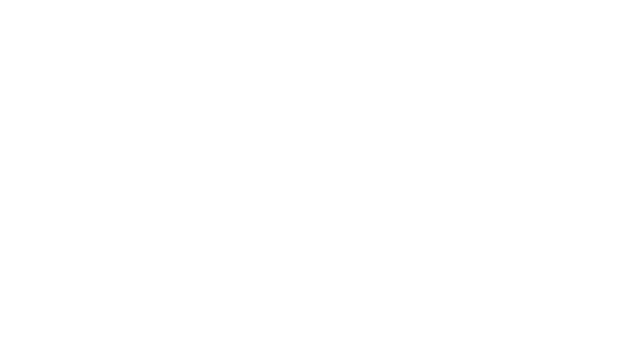
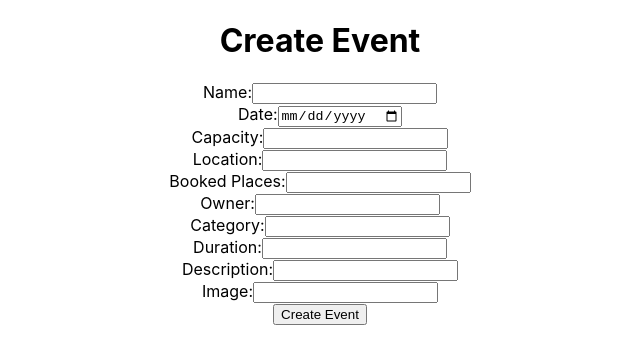
Before and after one commit to MohamedYProg/EventCloud, a React (Create React App) app in the folder Frontend/: page /events/create in a window 1280 px wide. Before the commit this address had no page. Shown: the top 364 px of the page, without its empty margins (320-960 px from the left). Built offline with nearby package versions, Linux system fonts and the light colour scheme.

Commit message:
updated pull

```diff
--- a/Frontend/package.json
+++ b/Frontend/package.json
@@ -11,7 +11,7 @@
     "react": "^18.3.1",
     "react-dom": "^18.3.1",
     "react-router-dom": "^6.23.1",
-    "react-scripts": "5.0.1",
+    "react-scripts": "^5.0.1",
     "web-vitals": "^2.1.4"
   },
   "scripts": {
--- a/Frontend/src/App.jsx
+++ b/Frontend/src/App.jsx
@@ -7,6 +7,7 @@ import Login from './Login';
 import Signup from './Signup';
 import AboutPage from './AboutPage';
 import ContactUsPage from './ContactUsPage';
+import EventForm from './EventForm';
 
 // Layout component
 const Layout = ({ children }) => {
@@ -32,6 +33,7 @@ function App() {
           <Route path="/events" element={<Layout><EventsPage /></Layout>} />
           <Route path="/about" element={<Layout><AboutPage /></Layout>} />
           <Route path="/contact" element={<Layout><ContactUsPage /></Layout>} />
+          <Route path="/events/create" element={<EventForm />} />
         </Routes>
       </div>
     </Router>
--- /dev/null
+++ b/Frontend/src/EventForm.jsx
@@ -0,0 +1,123 @@
+import React, { useState } from 'react';
+import axios from 'axios';
+
+function EventForm({ onCreateEvent }) {
+  const [eventName, setEventName] = useState('');
+  const [eventDate, setEventDate] = useState('');
+  const [eventCapacity, setEventCapacity] = useState('');
+  const [eventLocation, setEventLocation] = useState('');
+  const [eventBookedPlaces, setEventBookedPlaces] = useState('');
+  const [eventOwner, setEventOwner] = useState('');
+  const [eventCategory, setEventCategory] = useState('');
+  const [eventImage, setEventImage] = useState('');
+  const [eventDuration, setEventDuration] = useState('');
+  const [eventDescription, setEventDescription] = useState('');
+  const [loading, setLoading] = useState(false);
+
+  const handleSubmit = async (e) => {
+    e.preventDefault();
+    setLoading(true);
+    try {
+      const eventData = {
+        name: eventName,
+        date: eventDate,
+        capacity: eventCapacity,
+        location: eventLocation,
+        bookedPlaces: eventBookedPlaces,
+        owner: eventOwner,
+        category: eventCategory,
+        image: eventImage,
+        duration: eventDuration,
+        description: eventDescription
+        // Add more event fields as needed
+      };
+      const response = await axios.post('http://localhost:3000/api/v1/user/create_event', eventData);
+
+
+        // Adjust the endpoint as per your backend
+      setLoading(false);
+      if (response.status === 201) {
+        onCreateEvent(eventData);
+        setEventName('');
+        setEventDate('');
+        setEventCapacity('');
+        setEventLocation('');
+        setEventOwner('');
+        setEventCategory('');
+        setEventImage('');
+        setEventDuration('');
+        setEventDescription('');
+
+        alert('Event created successfully!');
+      } else {
+        alert('Failed to create event');
+      }
+    } catch (error) {
+      console.error('Error creating event:', error);
+      setLoading(false);
+      alert('Failed to create event');
+    }
+  };
+
+  return (
+    <div>
+      <h1>Create Event</h1>
+      <form onSubmit={handleSubmit}>
+        <label>
+          Name:
+          <input type="text" value={eventName} onChange={(e) => setEventName(e.target.value)} required />
+        </label>
+        <br />
+        <label>
+          Date:
+          <input type="date" value={eventDate} onChange={(e) => setEventDate(e.target.value)} required />
+        </label>
+        <br />
+        <label>
+          Capacity:
+          <input type="number" value={eventCapacity} onChange={(e) => setEventCapacity(e.target.value)} required />
+        </label>
+        <br />
+        <label>
+          Location:
+          <input type="text" value={eventLocation} onChange={(e) => setEventLocation(e.target.value)} required />
+        </label>
+        <br />
+        <label>
+          Booked Places:
+          <input type="number" value={eventBookedPlaces} onChange={(e) => setEventBookedPlaces(e.target.value)} />
+        </label>
+        <br />
+        <label>
+            Owner:
+            <input type="text" value={eventOwner} onChange={(e) => setEventOwner(e.target.value)} />
+        </label>
+        <br />
+        <label>
+            Category:
+            <input type="number" value={eventCategory} onChange={(e) => setEventCategory(e.target.value)} />
+        </label>
+        <br />
+            <label>
+                Duration:
+                <input type="number" value={eventDuration} onChange={(e) => setEventDuration(e.target.value)} />
+            </label>
+            <br />
+            <label>
+                Description:
+                <input type="text" value={eventDescription} onChange={(e) => setEventDescription(e.target.value)} />
+            </label>
+            <br />
+            <label>
+                Image:
+                <input type="text" value={eventImage} onChange={(e) => setEventImage(e.target.value)} />
+            </label>
+            <br />
+        <button type="submit" onClick={handleSubmit} disabled={loading}>Create Event</button>
+      </form>
+    </div>
+  );
+}
+
+
+export default EventForm;
--- a/Frontend/src/EventsPage.jsx
+++ b/Frontend/src/EventsPage.jsx
@@ -84,7 +84,6 @@ function EventsPage() {
                         <li><Link to="/login">Login</Link></li>
                         <li><Link to="/signup">Sign Up</Link></li>
                         <li><Link to="/">Home</Link></li>
-                        <li><Link to="/events" onClick={handleEventsTabClick}>Events</Link></li>
                         <li><Link to="/about">About</Link></li>
                         <li><Link to="/contact">Contact</Link></li>
                     </ul>
@@ -92,6 +91,8 @@ function EventsPage() {
             </header>
             <div className="Content">
                 <h1>Events</h1>
+                {/* Blue button for creating events */}
+                <Link to="/events/create" className="blue-button">Create Event</Link>
                 <input
                     type="text"
                     placeholder="Search events..."
--- a/Frontend/src/index.css
+++ b/Frontend/src/index.css
@@ -7,6 +7,20 @@ body {
   -moz-osx-font-smoothing: grayscale;
 }
 
+.blue-button {
+  position: absolute;
+  top: 200px; /* Adjust top position as needed */
+  left: 10px; /* Adjust right position as needed */
+  background-color: blue;
+  color: white;
+  padding: 10px 20px;
+  border: none;
+  border-radius: 5px;
+  text-decoration: none;
+  cursor: pointer;
+}
+
+
 code {
   font-family: source-code-pro, Menlo, Monaco, Consolas, 'Courier New',
     monospace;
```
Also changed, not shown: 1 other file (tests, documents, lock files or other folders).
